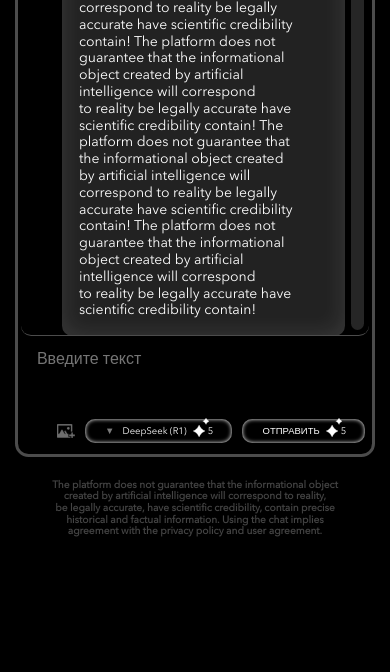
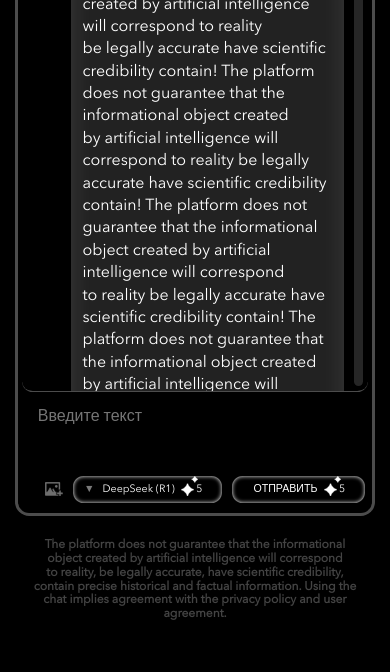
Before and after one commit to Daniil-Fox/onyx, a website: page docs/index.html in a window 390 px wide. Shown: the part 259-931 px from the top of the page. Before the commit the page ends 844 px from the top, so only its background shows below. Drawn offline with Linux system fonts and the light colour scheme.

Commit message:
fixed some

```diff
--- a/src/js/main.js
+++ b/src/js/main.js
@@ -11,7 +11,6 @@ function checkResize() {
     window.innerHeight -
     header.offsetHeight -
     bottomForm.offsetHeight -
-    chatBottom.offsetHeight -
     90 +
     "px";
 }
--- a/src/scss/_settings.scss
+++ b/src/scss/_settings.scss
@@ -12,7 +12,7 @@
 }
 html {
   @media (max-width: 650px) {
-    font-size: calc(100vw / 57.6);
+    font-size: calc(100vw / 55);
   }
 }
 .page__body {
@@ -113,7 +113,6 @@ a {
   padding: 50px var(--container-offset);
   @include mobile {
     padding-top: 2rem;
-    height: 100vh;
     overflow: hidden;
   }
 }
--- a/src/scss/components/_chat.scss
+++ b/src/scss/components/_chat.scss
@@ -13,7 +13,8 @@
     text-align: center;
     @include mobile {
       flex-shrink: 0;
-      font-size: 1.5rem;
+      max-width: 90%;
+      font-size: 12px;
     }
     p {
       margin: 0;
@@ -33,7 +34,7 @@
       border-radius: 2rem;
       border-width: 3px;
     }
-    &::after {
+    &::before {
       content: "";
       position: absolute;
       z-index: 1;
@@ -44,9 +45,9 @@
       pointer-events: none;
       background: linear-gradient(to bottom, #000 50%, transparent);
       @include mobile {
-        height: 5rem;
-        left: -2px;
-        right: -2px;
+        height: 7rem;
+        left: -1rem;
+        right: -1rem;
       }
     }
   }
@@ -78,6 +79,10 @@
       background-color: #262626;
       width: 13px;
       border-radius: 20px;
+
+      @include mobile {
+        width: 9px;
+      }
     }
     .simplebar-scrollbar {
       &::before {
@@ -138,8 +143,8 @@
     background-position: center;
     background-repeat: no-repeat;
     @include mobile {
-      width: 1.5rem;
-      height: 1.5rem;
+      width: 2rem;
+      height: 2rem;
     }
     &--copy {
       background-image: url("./../img/copy.png");
@@ -153,8 +158,8 @@
     height: 30px;
     flex-shrink: 0;
     @include mobile {
-      width: 3rem;
-      height: 3rem;
+      width: 4rem;
+      height: 4rem;
     }
     img {
       display: block;
@@ -175,10 +180,10 @@
     line-height: 1.2;
 
     @include mobile {
-      padding: 2.5rem;
-      padding-right: 5.5rem;
+      padding: 2rem 1.6rem;
       border-radius: 1.5rem;
-      font-size: 14px;
+      font-size: 16px;
+      line-height: 1.4;
     }
   }
 }
--- a/src/scss/components/_form.scss
+++ b/src/scss/components/_form.scss
@@ -41,7 +41,7 @@
     justify-content: space-between;
     box-shadow: inset 0 0 4px #fff;
     border-radius: 15px;
-
+    white-space: nowrap;
     padding: 10px 15px;
     line-height: 1;
     font-size: 12px;
@@ -55,8 +55,13 @@
       padding-top: 1.2rem;
       padding-left: 3rem;
       border-radius: 1.5rem;
-      font-size: 1.4rem;
+      font-size: 1.5rem;
       text-align: center;
+    }
+  }
+  &__model {
+    @include mobile {
+      padding-left: 1.5rem;
     }
   }
 
--- a/src/scss/components/_header.scss
+++ b/src/scss/components/_header.scss
@@ -114,7 +114,8 @@
         gap: 10px;
       }
       @include mobile {
-        max-height: 8rem;
+        max-height: 10rem;
+        gap: 5px;
       }
     }
   }
@@ -197,9 +198,10 @@
     line-height: 1;
 
     @include mobile {
-      font-size: 1.5rem;
+      font-size: 13px;
       flex-direction: column;
       align-items: flex-start;
+      gap: 5px;
     }
   }
   &__logout {
```
Also changed, not shown: docs/css/main.css, docs/js/main.js, 2 other files.
